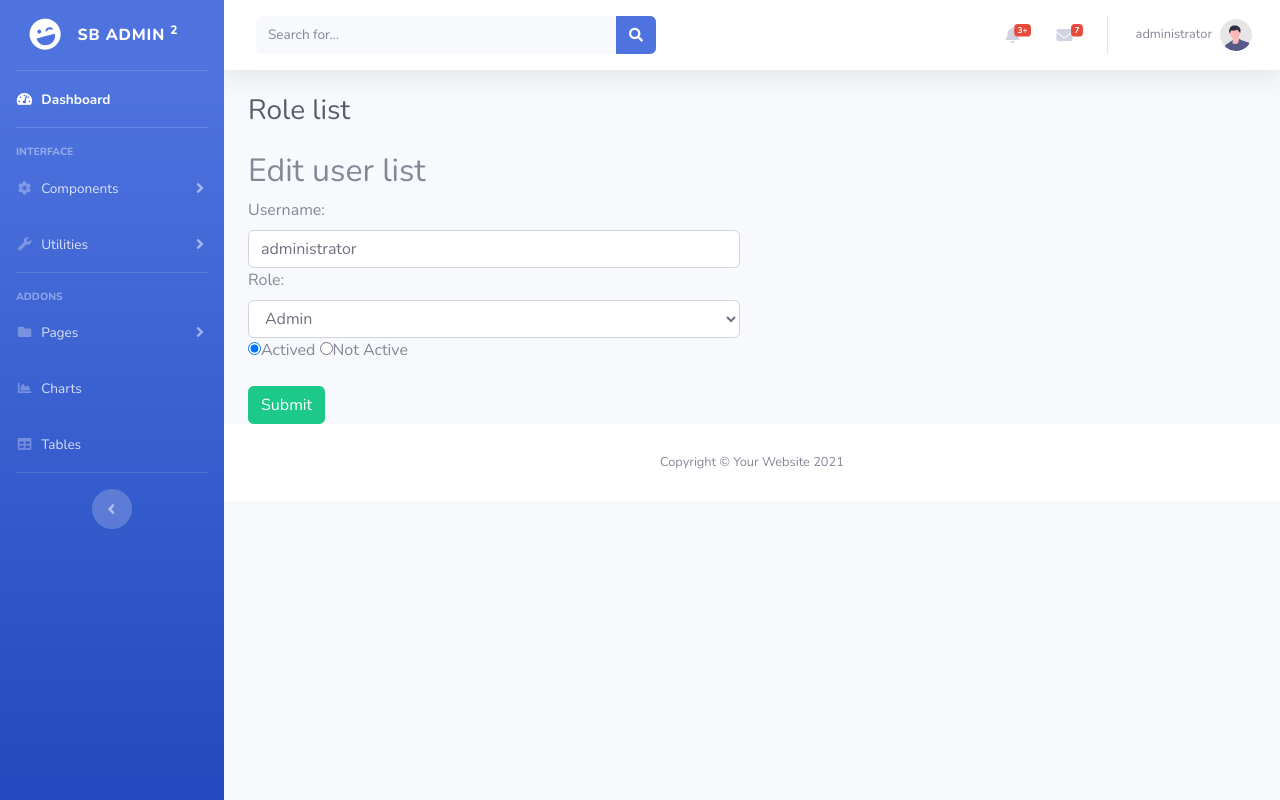
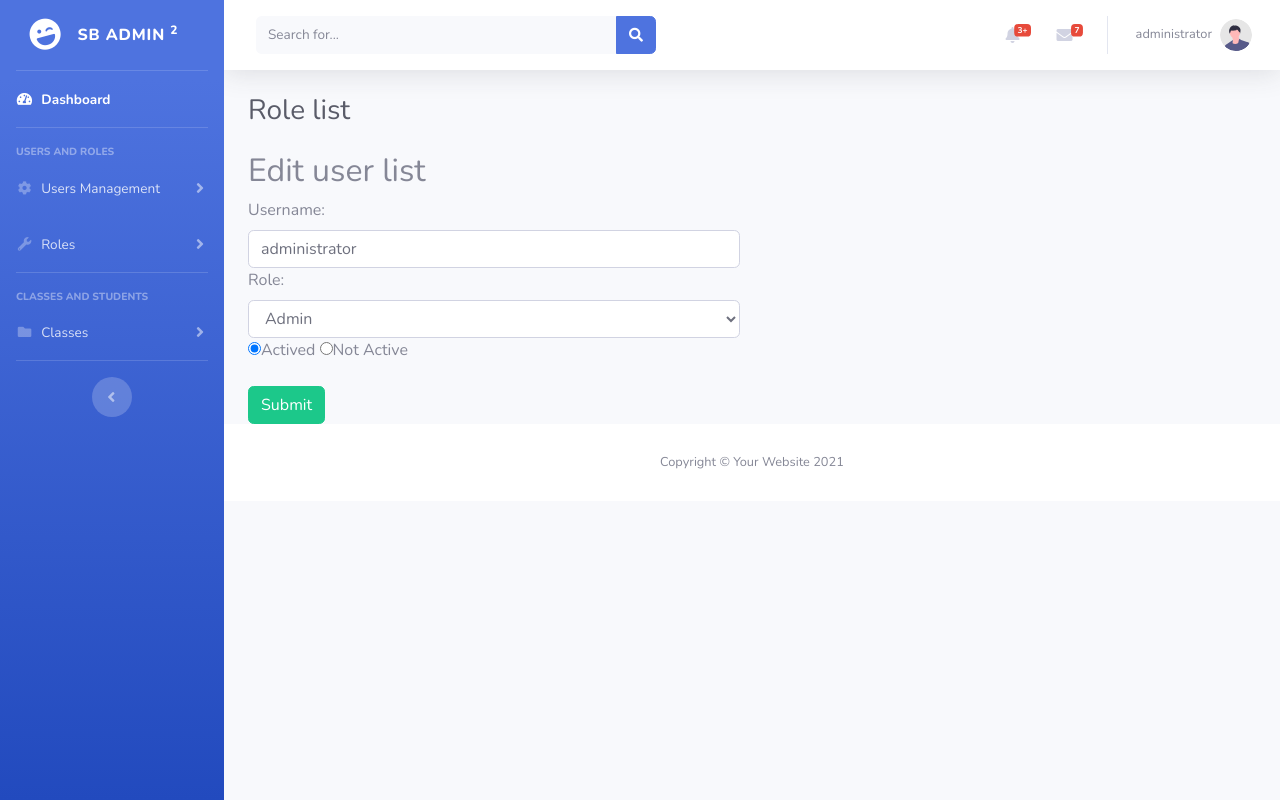
Before and after one commit to trantienct/school_manager, a Flask app: page /admin/user/edit/1 in a window 1280 px wide. Run offline with Flask 3, Linux system fonts and the light colour scheme; a user stored in the database is signed in; data comes from the database, SQL or seed files in the repository; some libraries are stand-ins or nearby versions.

Commit message:
check access function and role management function

```diff
--- /dev/null
+++ b/Config/constant.py
@@ -0,0 +1,3 @@
+TEACHER_ROLE = 'teacher'
+STUDENT_ROLE = 'student'
+ADMIN_ROLE = 'administrator'
--- a/Controller/classController.py
+++ b/Controller/classController.py
@@ -8,10 +8,10 @@ def check_teacher_existed(teacher_id):
     if len(result) > 0:
         return False
     return True
-def save_class(class_name):
+def save_class(class_name, teacher_id):
     conn = sqlite3.connect('school_management.db')
-    insert_query = 'INSERT INTO classes(class_name) VALUES(?)'
-    cur = conn.execute(insert_query, (class_name,))
+    insert_query = 'INSERT INTO classes(class_name, teacher_id) VALUES(?,?)'
+    cur = conn.execute(insert_query, (class_name, teacher_id))
     conn.commit()
     conn.close()
     if cur.lastrowid == 0:
--- a/Controller/roleController.py
+++ b/Controller/roleController.py
@@ -24,3 +24,12 @@ def get_role_id_by_name(role_name):
     if len(result) == 0 or len(result) > 1:
         return False
     return result[0][0]
+
+def get_role_name_by_id(role_id):
+    conn = sqlite3.connect('school_management.db')
+    cur = conn.execute('SELECT role_name FROM roles WHERE id = ?', (role_id,))
+    result = cur.fetchall()
+    print(result)
+    if len(result) == 0 or len(result) > 1:
+        return False
+    return result[0][0]
--- a/app.py
+++ b/app.py
@@ -9,6 +9,13 @@ app.secret_key='abcda1234'
 app.config['UPLOAD_FOLDER'] = 'uploads'
 if not os.path.exists(app.config['UPLOAD_FOLDER']):
     os.makedirs(app.config['UPLOAD_FOLDER'])
+
+def access_allow(allowed_role):
+    user_role = get_role_name_by_id(session.get('user_id'))
+    if user_role in allowed_role:
+        return True
+    return False
+
 
 def login_required(func):
     @wraps(func)
@@ -48,6 +55,9 @@ def admin_login():  # put application's code here
 @app.route('/admin/user/list')
 @login_required
 def user_list():
+    check_access = access_allow((ADMIN_ROLE,))
+    if not check_access:
+        return redirect(url_for('admin_dashboard'))
     all_user = get_all_user()
     return render_template('management/pages/user/list.html', user_data = all_user)
 @app.route('/admin/user/edit/<user_id>', methods = ['GET', 'POST'])
@@ -78,6 +88,9 @@ def user_edit(user_id):
 @app.route('/admin/user/create', methods=['GET', 'POST'])
 @login_required
 def create_user():
+    check_access = access_allow((ADMIN_ROLE,))
+    if not check_access:
+        return redirect(url_for('admin_dashboard'))
     if request.method == 'GET':
         roles = get_all_role()
         if len(roles) == 0:
@@ -110,6 +123,9 @@ def create_user():
 @app.route('/admin/roles/create', methods=['GET','POST'])
 @login_required
 def create_role():
+    check_access = access_allow((ADMIN_ROLE,))
+    if not check_access:
+        return redirect(url_for('admin_dashboard'))
     if request.method == 'GET':
         return render_template('management/pages/roles/create.html')
     if request.method == 'POST':
@@ -124,12 +140,18 @@ def create_role():
 @app.route('/admin/role_list')
 @login_required
 def role_list():
+    check_access = access_allow((ADMIN_ROLE,))
+    if not check_access:
+        return redirect(url_for('admin_dashboard'))
     all_role = get_all_role()
     return render_template('management/pages/role_list.html', role_data = all_role)
 
 @app.route('/admin/class/create', methods=['GET', 'POST'])
 @login_required
 def create_class():
+    check_access = access_allow((ADMIN_ROLE,))
+    if not check_access:
+        return redirect(url_for('admin_dashboard'))
     if request.method == 'GET':
         all_teacher = get_user_by_role(TEACHER_ROLE)
         return render_template('management/pages/class/create.html', teacher_data = all_teacher)
@@ -139,8 +161,9 @@ def create_class():
         session['class_name'] = class_name
         session['teacher_id'] = teacher_id
         check_teacher = check_teacher_existed(teacher_id)
+        print(check_teacher)
         if check_teacher:
-            result = save_class(class_name)
+            result = save_class(class_name, teacher_id)
             if not result:
                 flash('Insert class' + class_name + 'failed')
             else:
@@ -153,6 +176,9 @@ def create_class():
 @app.route('/admin/class/list')
 @login_required
 def class_list():
+    check_access = access_allow((ADMIN_ROLE,))
+    if not check_access:
+        return redirect(url_for('admin_dashboard'))
     all_class = get_all_class()
     return render_template('management/pages/class/list.html', class_data = all_class)
 
--- a/templates/management/pages/404.html
+++ b/templates/management/pages/404.html
@@ -117,7 +117,7 @@
                         <div class="collapse-divider"></div>
                         <h6 class="collapse-header">Other Pages:</h6>
                         <a class="collapse-item active" href="404.html">404 Page</a>
-                        <a class="collapse-item" href="user_list.html">Blank Page</a>
+                        <a class="collapse-item" href="user/list.html">Blank Page</a>
                     </div>
                 </div>
             </li>
--- a/templates/management/pages/buttons.html
+++ b/templates/management/pages/buttons.html
@@ -116,7 +116,7 @@
                         <div class="collapse-divider"></div>
                         <h6 class="collapse-header">Other Pages:</h6>
                         <a class="collapse-item" href="404.html">404 Page</a>
-                        <a class="collapse-item" href="user_list.html">Blank Page</a>
+                        <a class="collapse-item" href="user/list.html">Blank Page</a>
                     </div>
                 </div>
             </li>
--- a/templates/management/pages/cards.html
+++ b/templates/management/pages/cards.html
@@ -116,7 +116,7 @@
                         <div class="collapse-divider"></div>
                         <h6 class="collapse-header">Other Pages:</h6>
                         <a class="collapse-item" href="404.html">404 Page</a>
-                        <a class="collapse-item" href="user_list.html">Blank Page</a>
+                        <a class="collapse-item" href="user/list.html">Blank Page</a>
                     </div>
                 </div>
             </li>
--- a/templates/management/pages/charts.html
+++ b/templates/management/pages/charts.html
@@ -115,7 +115,7 @@
                         <div class="collapse-divider"></div>
                         <h6 class="collapse-header">Other Pages:</h6>
                         <a class="collapse-item" href="404.html">404 Page</a>
-                        <a class="collapse-item" href="user_list.html">Blank Page</a>
+                        <a class="collapse-item" href="user/list.html">Blank Page</a>
                     </div>
                 </div>
             </li>
--- a/templates/management/pages/user/create.html
+++ b/templates/management/pages/user/create.html
@@ -1,5 +1,5 @@
 {% extends 'management/pages/base_layout.html' %}
-{% block header %}Create Roles {% endblock %}
+{% block header %}Create user {% endblock %}
 {% block content %}
 <div class="col-6">
     <form action="/admin/user/create" method="POST">
--- a/templates/management/parts/menu.html
+++ b/templates/management/parts/menu.html
@@ -24,7 +24,7 @@
 
             <!-- Heading -->
             <div class="sidebar-heading">
-                Interface
+                USERS AND ROLES
             </div>
 
             <!-- Nav Item - Pages Collapse Menu -->
@@ -32,13 +32,14 @@
                 <a class="nav-link collapsed" href="#" data-toggle="collapse" data-target="#collapseTwo"
                     aria-expanded="true" aria-controls="collapseTwo">
                     <i class="fas fa-fw fa-cog"></i>
-                    <span>Components</span>
+                    <span>Users Management</span>
                 </a>
                 <div id="collapseTwo" class="collapse" aria-labelledby="headingTwo" data-parent="#accordionSidebar">
                     <div class="bg-white py-2 collapse-inner rounded">
-                        <h6 class="collapse-header">Custom Components:</h6>
-                        <a class="collapse-item" href="buttons.html">Buttons</a>
-                        <a class="collapse-item" href="cards.html">Cards</a>
+                        <h6 class="collapse-header">USERS MANAGEMENT</h6>
+                        <a class="collapse-item" href="/admin/user/create">New User</a>
+                        <a class="collapse-item" href="/admin/user/list">All Users</a>
+                            <a class="collapse-item" href="cards.html">Assign Roles</a>
                     </div>
                 </div>
             </li>
@@ -48,16 +49,14 @@
                 <a class="nav-link collapsed" href="#" data-toggle="collapse" data-target="#collapseUtilities"
                     aria-expanded="true" aria-controls="collapseUtilities">
                     <i class="fas fa-fw fa-wrench"></i>
-                    <span>Utilities</span>
+                    <span>Roles</span>
                 </a>
                 <div id="collapseUtilities" class="collapse" aria-labelledby="headingUtilities"
                     data-parent="#accordionSidebar">
                     <div class="bg-white py-2 collapse-inner rounded">
-                        <h6 class="collapse-header">Custom Utilities:</h6>
-                        <a class="collapse-item" href="utilities-color.html">Colors</a>
-                        <a class="collapse-item" href="utilities-border.html">Borders</a>
-                        <a class="collapse-item" href="utilities-animation.html">Animations</a>
-                        <a class="collapse-item" href="utilities-other.html">Other</a>
+                        <h6 class="collapse-header">ROLE MANAGEMENT</h6>
+                        <a class="collapse-item" href="/admin/roles/create">New Role</a>
+                        <a class="collapse-item" href="/admin/role_list">All Roles</a>
                     </div>
                 </div>
             </li>
@@ -67,7 +66,7 @@
 
             <!-- Heading -->
             <div class="sidebar-heading">
-                Addons
+                Classes and Students
             </div>
 
             <!-- Nav Item - Pages Collapse Menu -->
@@ -75,34 +74,19 @@
                 <a class="nav-link collapsed" href="#" data-toggle="collapse" data-target="#collapsePages"
                     aria-expanded="true" aria-controls="collapsePages">
                     <i class="fas fa-fw fa-folder"></i>
-                    <span>Pages</span>
+                    <span>Classes</span>
                 </a>
                 <div id="collapsePages" class="collapse" aria-labelledby="headingPages" data-parent="#accordionSidebar">
                     <div class="bg-white py-2 collapse-inner rounded">
-                        <h6 class="collapse-header">Login Screens:</h6>
-                        <a class="collapse-item" href="login.html">Login</a>
-                        <a class="collapse-item" href="register.html">Register</a>
-                        <a class="collapse-item" href="forgot-password.html">Forgot Password</a>
+                        <h6 class="collapse-header">Class Management</h6>
+                        <a class="collapse-item" href="login.html">New Class</a>
+                        <a class="collapse-item" href="register.html">All Classes</a>
                         <div class="collapse-divider"></div>
-                        <h6 class="collapse-header">Other Pages:</h6>
-                        <a class="collapse-item" href="404.html">404 Page</a>
-                        <a class="collapse-item" href="blank.html">Blank Page</a>
+                        <h6 class="collapse-header">Class Statistics</h6>
+                        <a class="collapse-item" href="404.html">Attendance</a>
+                        <a class="collapse-item" href="blank.html">Grade</a>
                     </div>
                 </div>
-            </li>
-
-            <!-- Nav Item - Charts -->
-            <li class="nav-item">
-                <a class="nav-link" href="charts.html">
-                    <i class="fas fa-fw fa-chart-area"></i>
-                    <span>Charts</span></a>
-            </li>
-
-            <!-- Nav Item - Tables -->
-            <li class="nav-item">
-                <a class="nav-link" href="tables.html">
-                    <i class="fas fa-fw fa-table"></i>
-                    <span>Tables</span></a>
             </li>
 
             <!-- Divider -->
```
Also changed, not shown: templates/management/pages/class/create.html (+8 -0 lines).
